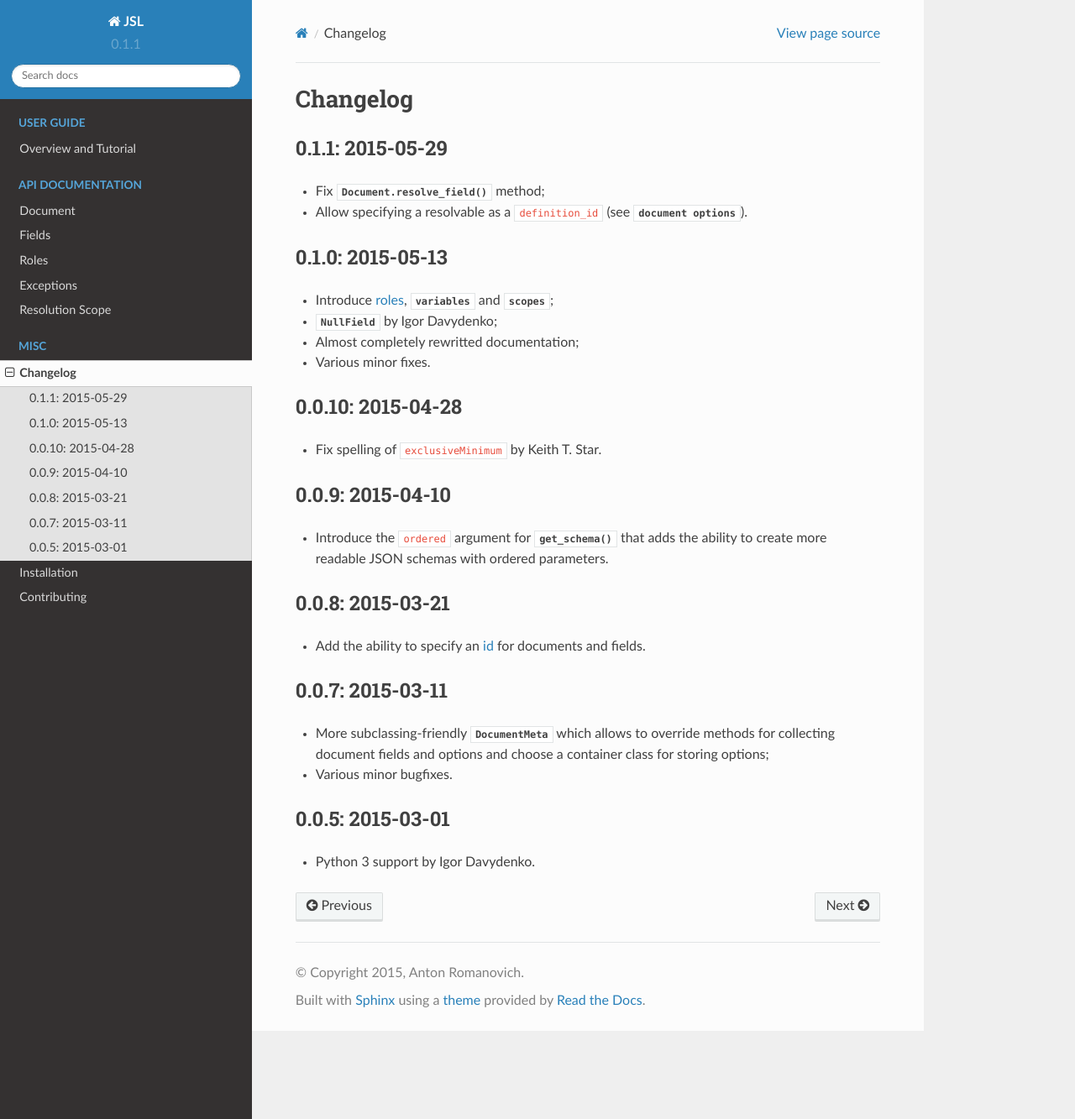
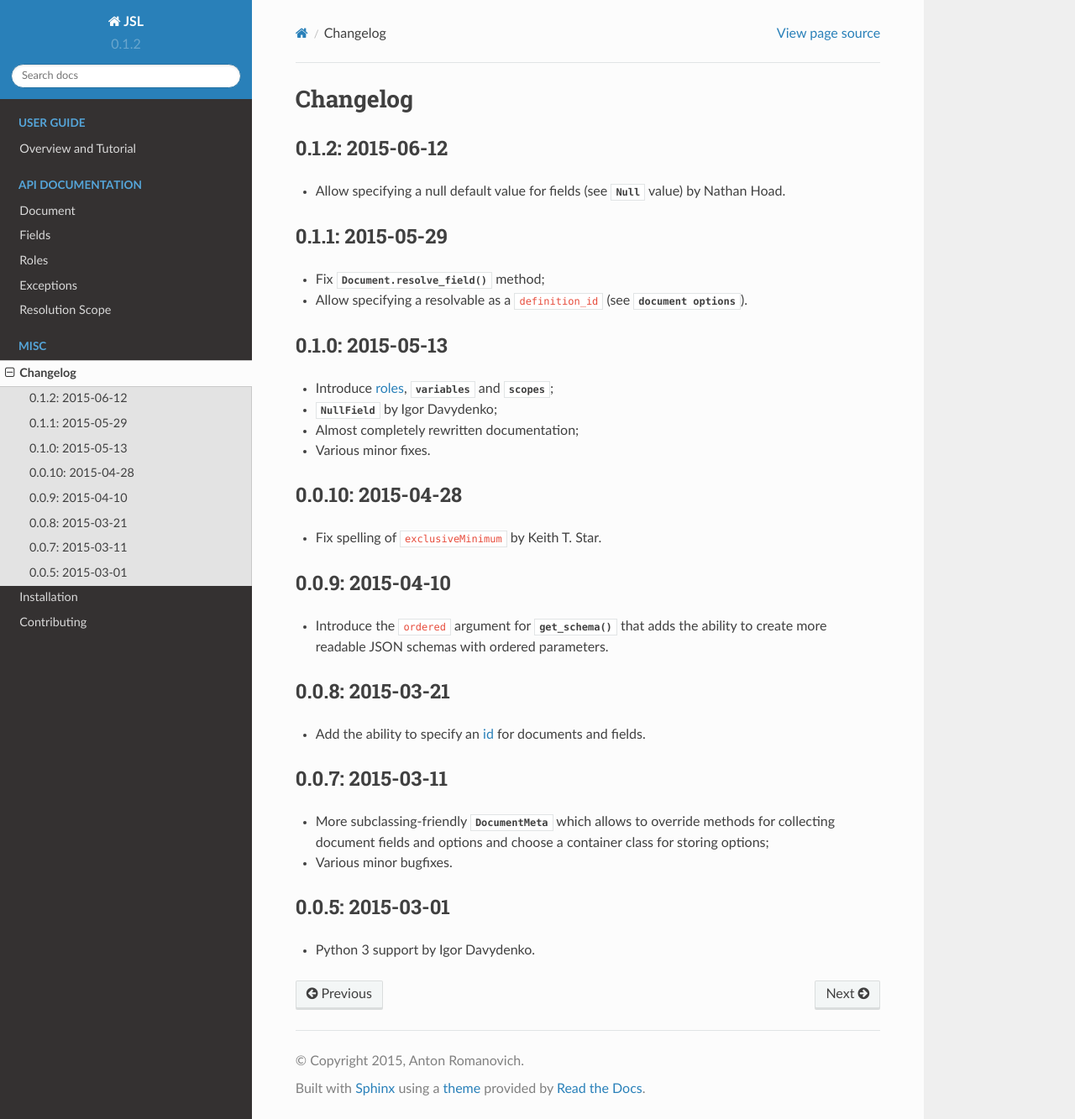
Before and after one commit to aromanovich/jsl, a Sphinx documentation site: the page built from docs/source/changelog.rst, in a window 1280 px wide and 1333 px high. Shown: the whole window at 84% size. Built offline with Sphinx 7.4.7 and the Read the Docs theme 2.0.0, drawn with Linux system fonts in a browser that asks for light colours.

Commit message:
Update changelog; bump version to 0.1.2

```diff
--- a/docs/source/changelog.rst
+++ b/docs/source/changelog.rst
@@ -1,5 +1,10 @@
 Changelog
 =========
+
+0.1.2: 2015-06-12
+~~~~~~~~~~~~~~~~~
+
+- Allow specifying a null default value for fields (see :data:`.Null` value) by Nathan Hoad.
 
 0.1.1: 2015-05-29
 ~~~~~~~~~~~~~~~~~
@@ -12,7 +17,7 @@ Changelog
 
 - Introduce :ref:`roles <roles>`, :class:`variables <.Var>` and :class:`scopes <.Scope>`;
 - :class:`.NullField` by Igor Davydenko;
-- Almost completely rewritted documentation;
+- Almost completely rewritten documentation;
 - Various minor fixes.
 
 0.0.10: 2015-04-28
--- a/jsl/__init__.py
+++ b/jsl/__init__.py
@@ -12,7 +12,7 @@ __title__ = 'JSL'
 __author__ = 'Anton Romanovich'
 __license__ = 'BSD'
 __copyright__ = 'Copyright 2015 Anton Romanovich'
-__version__ = '0.1.1'
+__version__ = '0.1.2'
 __version_info__ = tuple(int(i) for i in __version__.split('.'))
 
 
```
